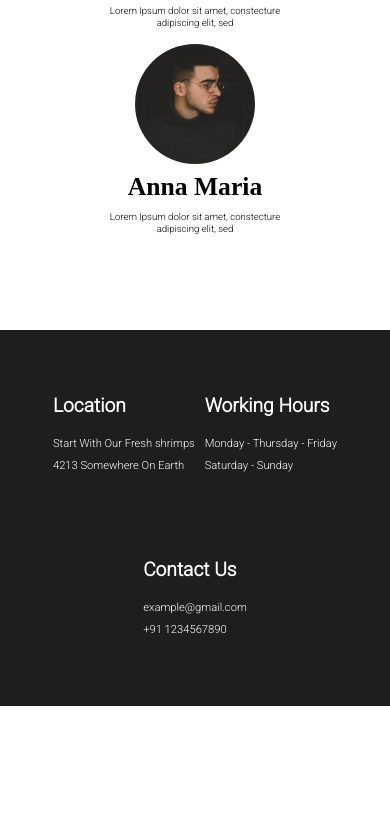
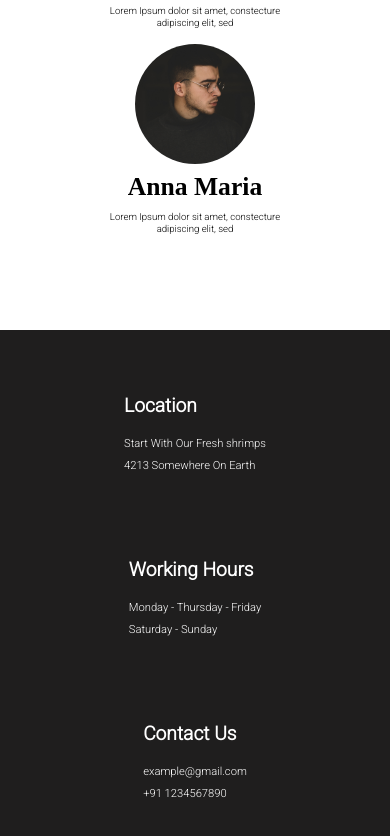
Before and after one commit to CodeDevNew/HTML-CSS-RESPONSIVE-WEBSITES, a plain HTML site: page hoodie-landing-page/index.html in a window 390 px wide. Shown: the part 4227-5063 px from the top of the page. Before the commit the page ends 4933 px from the top, so only its background shows below. Drawn offline with Linux system fonts and the light colour scheme.

Commit message:
Update queries.css

```diff
--- a/hoodie-landing-page/queries.css
+++ b/hoodie-landing-page/queries.css
@@ -58,4 +58,8 @@
   .customer-review {
     margin-bottom: 2rem;
   }
+  /* FOOTER */
+  .footer-container {
+    flex-direction: column;
+  }
 }
```
